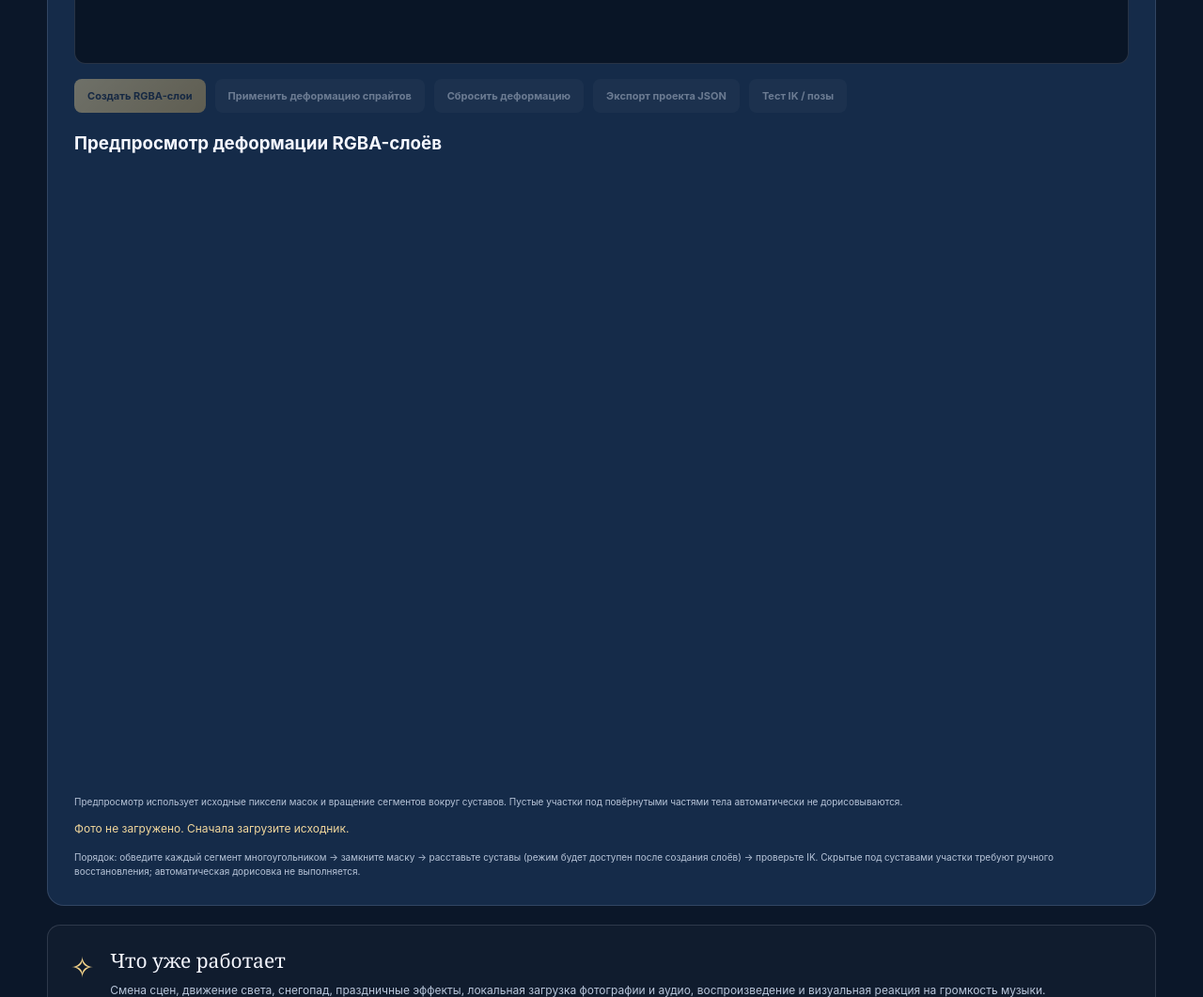
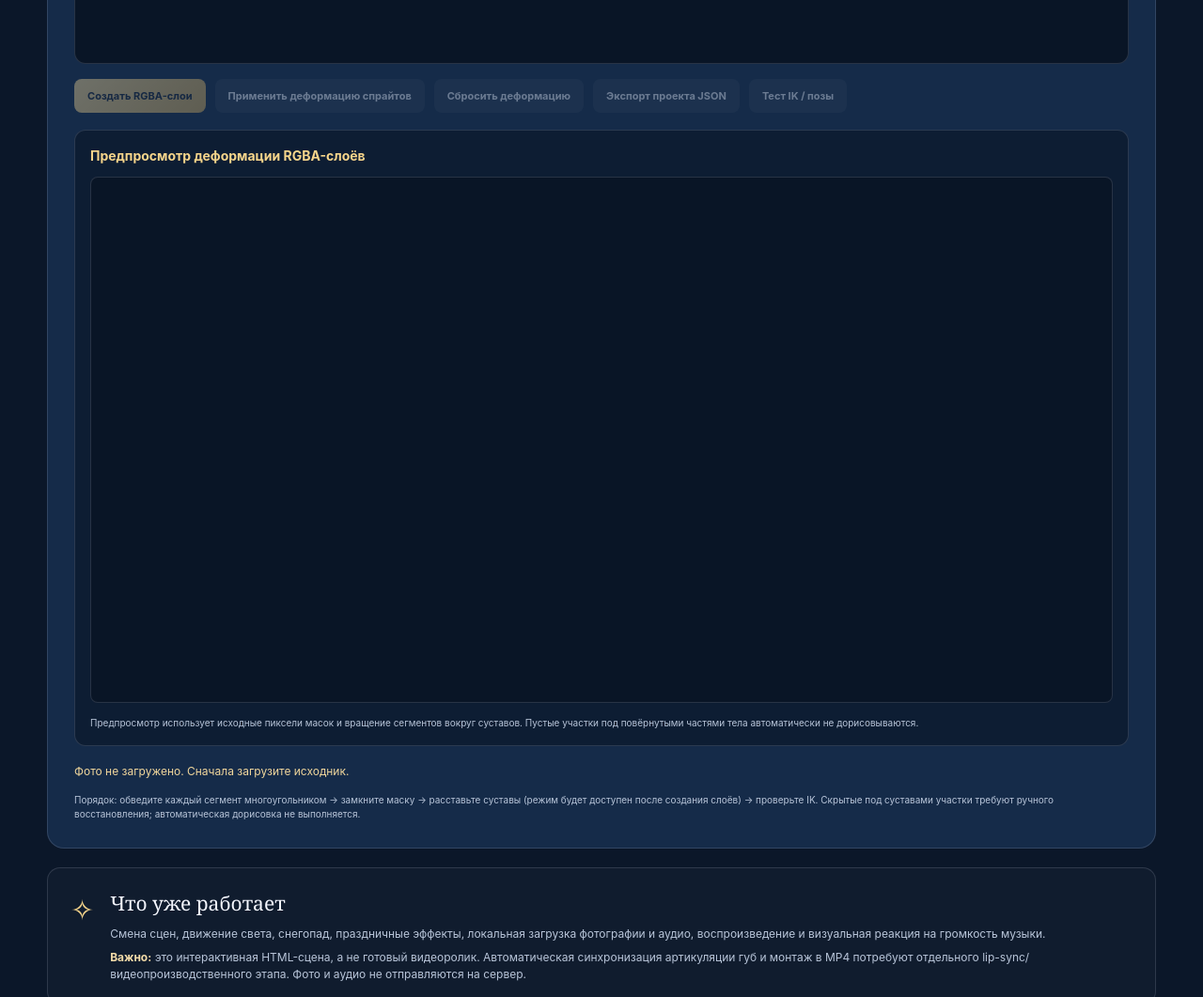
Before and after one commit to rytikov0285/Media-Public, a plain HTML site: page site/new-year/index.html in a window 1280 px wide. Shown: the part 2420-3481 px from the top of the page at 94% size. Drawn offline with Linux system fonts and the light colour scheme.

Commit message:
Style sprite deformation preview

```diff
--- a/site/new-year/scene.css
+++ b/site/new-year/scene.css
@@ -109,3 +109,8 @@ button:focus-visible,a:focus-visible,input:focus-visible,.upload-control:focus-w
 .rig-status{color:#f1d79c;font-size:12px;line-height:1.5}
 .rig-actions .button:disabled,.rig-toolbar .button:disabled{opacity:.4;cursor:not-allowed}
 @media(max-width:600px){.rig-workspace{padding:14px}.rig-field,.rig-field select{width:100%}.rig-upload{min-width:100%}.rig-actions .button{flex:1}}
+
+/* Sprite Deformation Engine — local RGBA preview */
+.rig-preview-wrap{margin:18px 0;padding:16px;background:#0d1d33;border:1px solid var(--line);border-radius:12px}
+.rig-preview-wrap h3{margin:0 0 12px;font-size:14px;color:var(--gold)}
+#rigPreview{display:block;width:100%;height:auto;max-height:70vh;object-fit:contain;background:#091526;border:1px solid var(--line);border-radius:8px}
```
